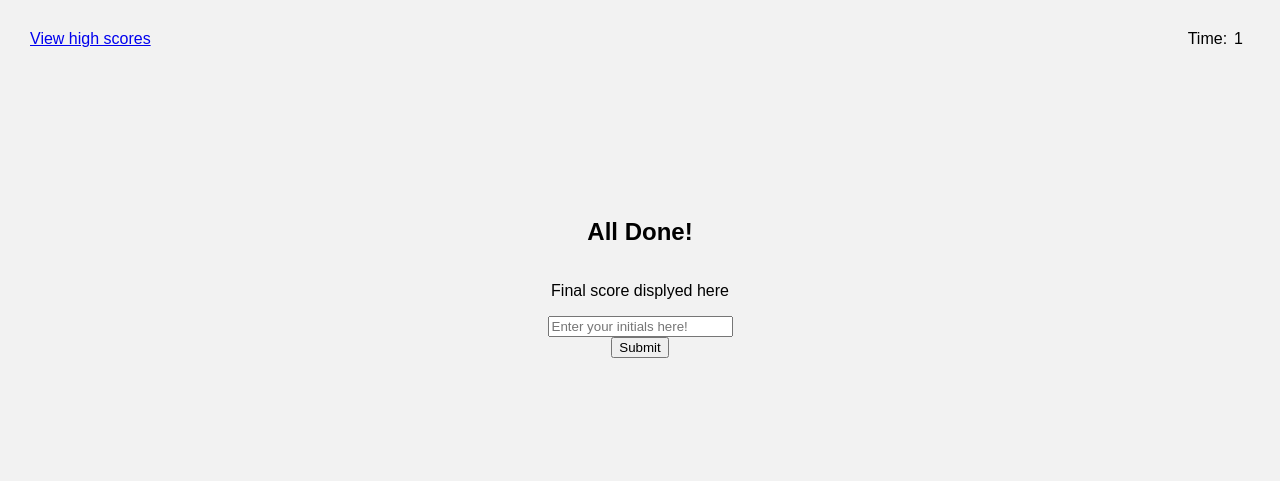
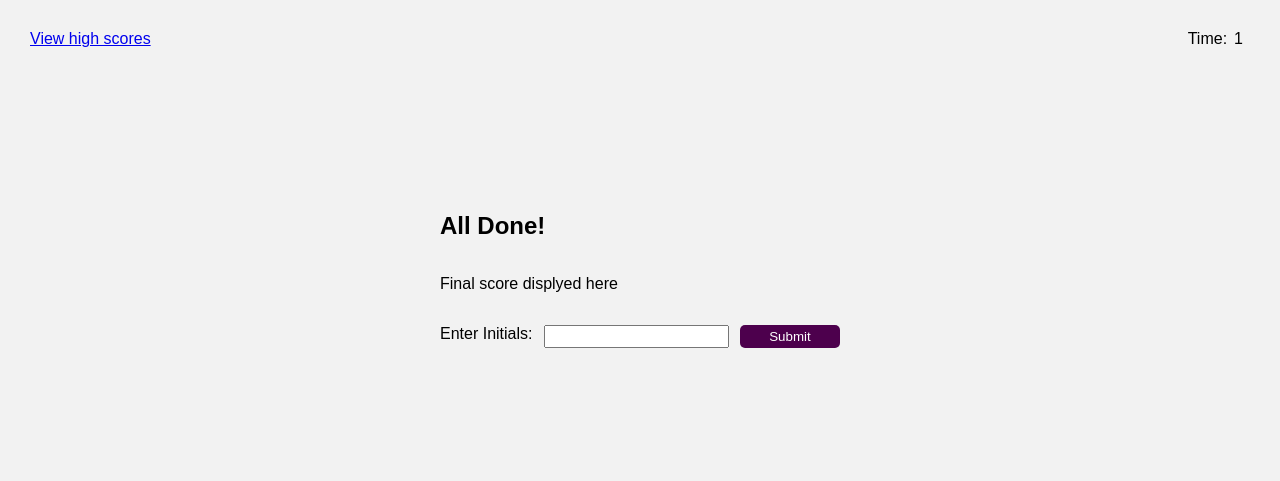
Before and after one commit to bskutivan/Code-Quiz, a plain HTML site: page index.html in a window 1280 px wide. Drawn offline with Linux system fonts and the light colour scheme.

Commit message:
finished initial styles

```diff
--- a/assets/css/style.css
+++ b/assets/css/style.css
@@ -76,6 +76,25 @@ body header a {
     font-weight: bold;
 }
 
+.end-scrn {
+    justify-content: center;
+    align-items: flex-start;
+}
+
+.end-scrn .input-container {
+    display: flex;
+    width: 100%;
+    justify-content: space-between;
+}
+
+.end-scrn .input-container input {
+    margin: 16px 0 16px 0;
+}
+
+.end-scrn .input-container button {
+    margin: 16px 0 16px 0;
+}
+
 .question-container {
     display: flex;
     flex-direction: column;
--- a/index.html
+++ b/index.html
@@ -36,8 +36,10 @@
     <div id ="end-screen" class="end-scrn">
         <h2>All Done!</h2>
         <p>Final score displyed here</p>
-        <input type="text" placeholder="Enter your initials here!" />
-        <button type="submit">Submit</button>
+        <div class="input-container">
+            <p>Enter Initials:</p>
+            <input type="text" />
+            <button type="submit" class="btn">Submit</button>
         </div>
     </div>
     <script src="./assets/js/script.js"></script>
```
